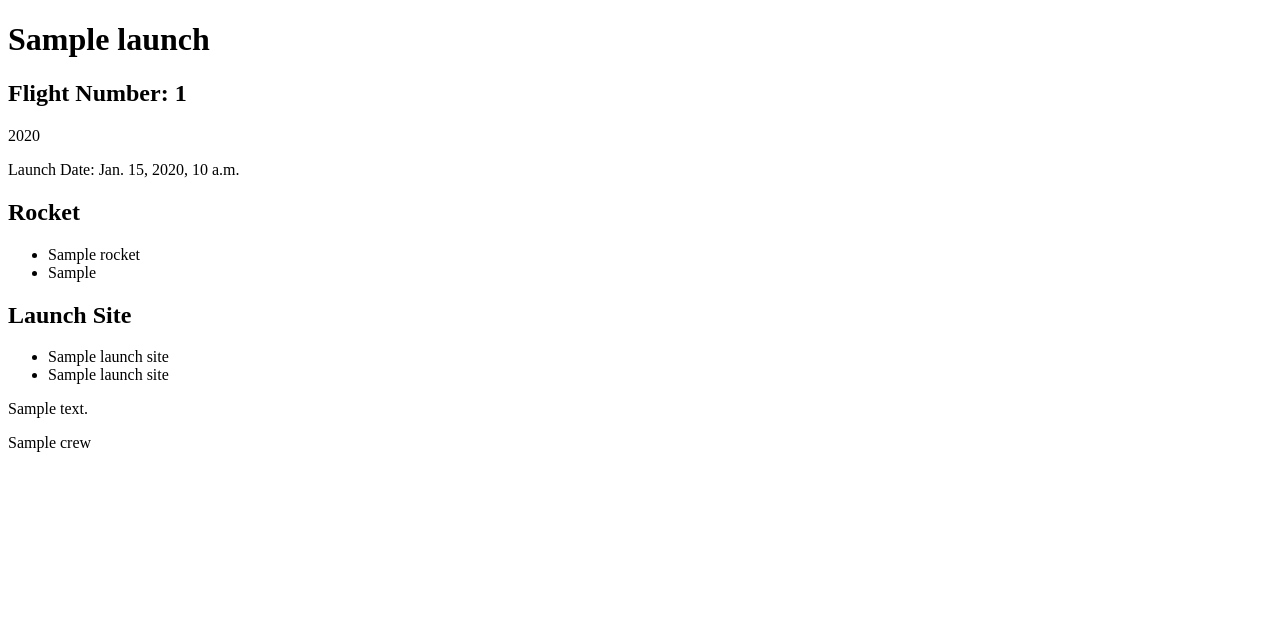
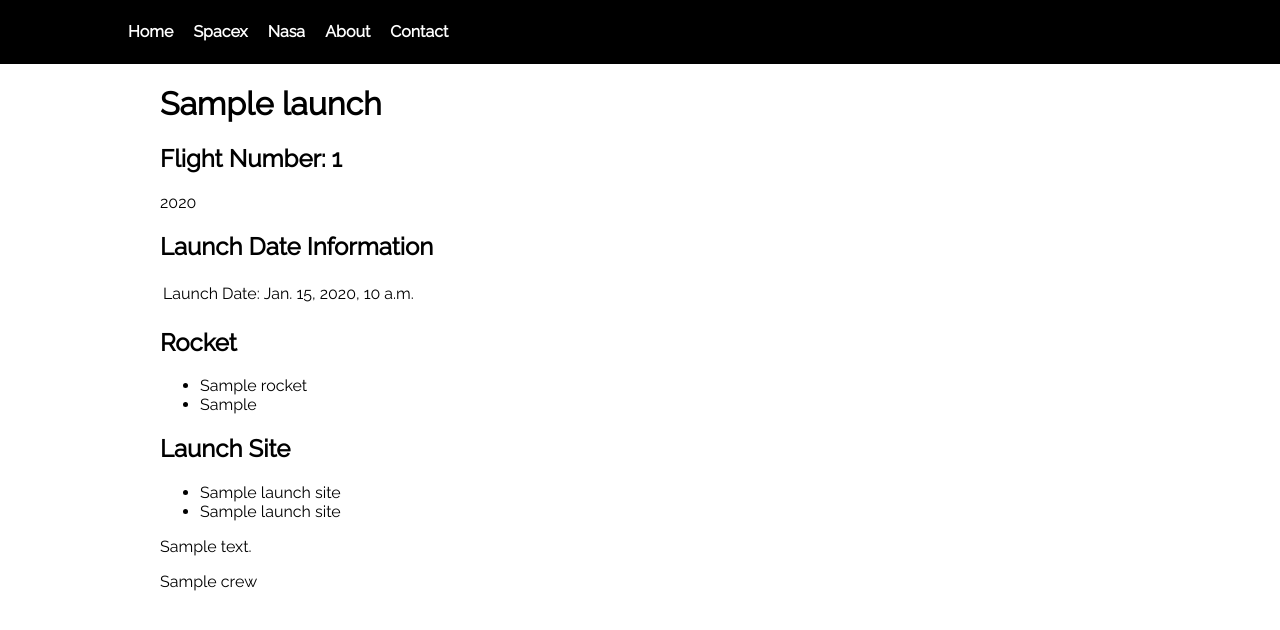
Before and after one commit to jdineen21/space_django, a Django app: template launches/templates/launches/upcoming.html in a window 1280 px wide. Shown: the top 630 px of the page. Run offline with Django 3.2, Linux system fonts and the light colour scheme; the template is opened without the code that fills it: most values are stand-ins (such as "Sample title", 1, 10 or a date in 2020).

Commit message:
added navbar

```diff
--- a/launches/templates/launches/upcoming.html
+++ b/launches/templates/launches/upcoming.html
@@ -16,12 +16,27 @@
                 <h1>{{ launch.mission_name }}</h1>
                 <h2>Flight Number: {{ launch.flight_number }}</h2>
                 <p>{{ launch.launch_year }}</p>
-                <p>Launch Date: {{ launch.launch_date_utc }}</p>
-                <p>{{ launch.is_tentative }}</p>
-                {% if launch.is_tentative %}
-                    <p>{{ launch.tentative_max_precision }}</p>
-                    <p>{{ launch.tbd }}</p>
-                {% endif %}
+                <h2>Launch Date Information</h2>
+                <table>
+                    <tr>
+                        <td>Launch Date:</td>
+                        <td>{{ launch.launch_date_utc }}</td>
+                    <tr>
+                    {% if launch.is_tentative %}
+                        <tr>
+                            <td>Launch Data Tentative:</td>
+                            <td>{{ launch.is_tentative }}</td>
+                        <tr>
+                        <tr>
+                            <td>Launch Data Precision:</td>
+                            <td>{{ launch.tentative_max_precision }}</td>
+                        <tr>
+                        <tr>
+                            <td>Launch Date TBD:</td>
+                            <td>{{ launch.tbd }}</td>
+                        <tr>
+                    {% endif %}
+                <table>
                 <h2>Rocket</h2>
                 <ul>
                     <li>{{ launch.rocket.rocket_name }}</li>
--- a/launches/views.py
+++ b/launches/views.py
@@ -6,7 +6,7 @@ from django.shortcuts import render
 from django.http import JsonResponse, HttpResponse, HttpResponseRedirect
 
 def index(request):
-    return HttpResponse('Launches!')
+    return render(request, 'launches/index.html')
 
 def upcoming(request):
     url = 'https://api.spacexdata.com/v3/launches/upcoming'
--- a/space_django/settings.py
+++ b/space_django/settings.py
@@ -121,3 +121,7 @@ USE_TZ = True
 # https://docs.djangoproject.com/en/2.2/howto/static-files/
 
 STATIC_URL = '/static/'
+
+STATICFILES_DIRS = [
+    os.path.join(BASE_DIR, "static"),
+]
--- a/space_django/urls.py
+++ b/space_django/urls.py
@@ -17,8 +17,8 @@ from django.contrib import admin
 from django.urls import include, path
 
 urlpatterns = [
-    path('', include('spacex.urls')),
-    path('launches/', include('launches.urls')),
+    path('spacex/', include('spacex.urls')),
+    path('spacex/launches/', include('launches.urls')),
 
     path('admin/', admin.site.urls),
 ]
--- a/static/base/base.css
+++ b/static/base/base.css
@@ -0,0 +1,35 @@
+
+* {
+    box-sizing: border-box;
+}
+
+body {
+    font-family: 'Raleway';
+    -webkit-font-smoothing: antialiased;
+    margin: 0;
+    padding: 0;
+}
+
+.container {
+    padding: 0 12.5%;
+    overflow: hidden;
+}
+
+#navbar {
+    background: #000000;
+}
+
+#navbar ul {
+    margin: 0;
+    margin-left: 10%;
+    padding: 0;
+    list-style-type: none;
+}
+
+#navbar ul li {
+    margin-right: 1em;
+    display: inline-block;
+    color: #ffffff;
+    font-weight: 600;
+    line-height: 4em;
+}
--- a/templates/base/base.html
+++ b/templates/base/base.html
@@ -3,14 +3,25 @@
 <head>
     {% load static %}
     <link rel="stylesheet" type="text/css" href="{% static 'base/base.css' %}">
-
     {% block stylesheet %}{% endblock  %}
+    <link rel="stylesheet" type="text/css" href="//fonts.googleapis.com/css?family=Raleway" />
     <title>{% block title %}Homepage{% endblock %}</title>
 </head>
 
 <body>
+    <div id="navbar">
+        <ul>
+            <li>Home</li>
+            <li>Spacex</li>
+            <li>Nasa</li>
+            <li>About</li>
+            <li>Contact</li>
+        </ul>
+    </div>
     <div id="content">
-        {% block content %}{% endblock %}
+        <div class="container">
+            {% block content %}{% endblock %}
+        </div>
     </div>
 </body>
 </html>
```
Also changed, not shown: launches/templates/launches/index.html (+11 -2 lines).
